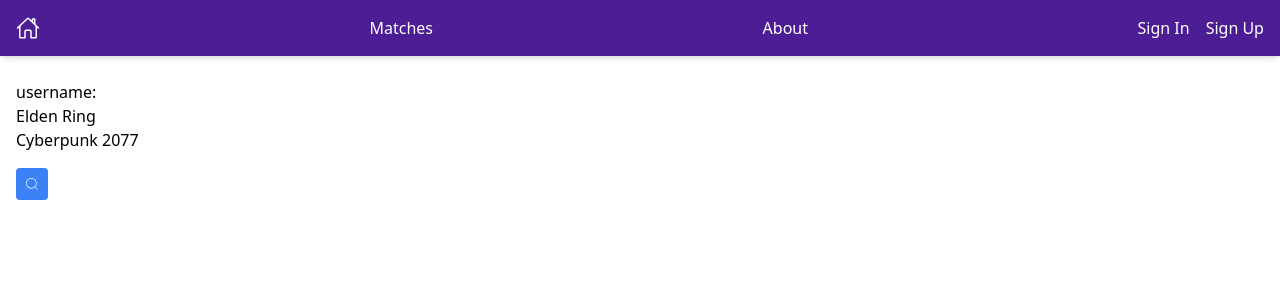
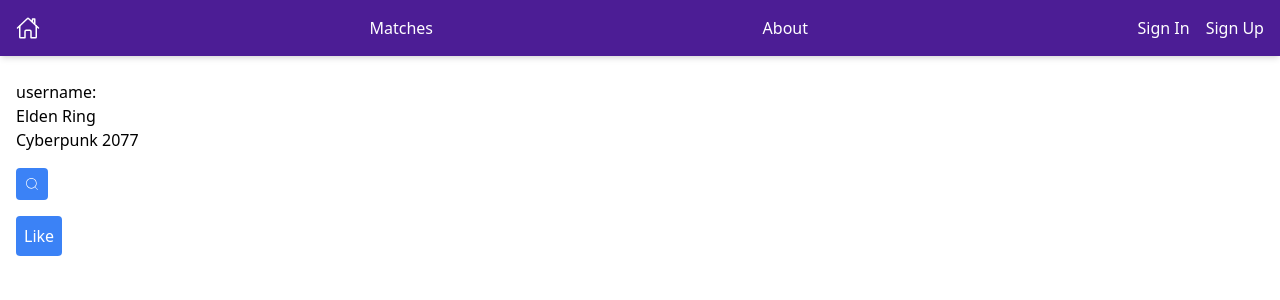
Before and after one commit to BellaCheng28/game-cupid-front-end, a React (Vite) app: page /matches in a window 1280 px wide. Shown: the top 300 px of the page. Built offline with nearby package versions, Linux system fonts and the light colour scheme.

Commit message:
add link and button to navigate to Like page in MatchList component

```diff
--- a/src/components/Match/MatchList.jsx
+++ b/src/components/Match/MatchList.jsx
@@ -1,4 +1,5 @@
 import React, { useState } from "react";
+import { Link } from "react-router-dom";
 import { CiSearch } from "react-icons/ci";
 const MatchList = () => {
   // 假设从后台获取的用户数据
@@ -65,6 +66,7 @@ const MatchList = () => {
   };
 
   return (
+    // 显示当前用户信息;
     <div className="p-4">
       <h1> username: {currentUser.username}</h1>
       <ul>
@@ -111,6 +113,15 @@ const MatchList = () => {
           </ul>
         </div>
       )}
+      <div>
+      <Link to ="/like">
+        <button className="mt-4 p-2 bg-blue-500 text-white rounded">
+          Like
+          </button >
+
+
+      </Link>
+      </div>
     </div>
   );
 };
```
